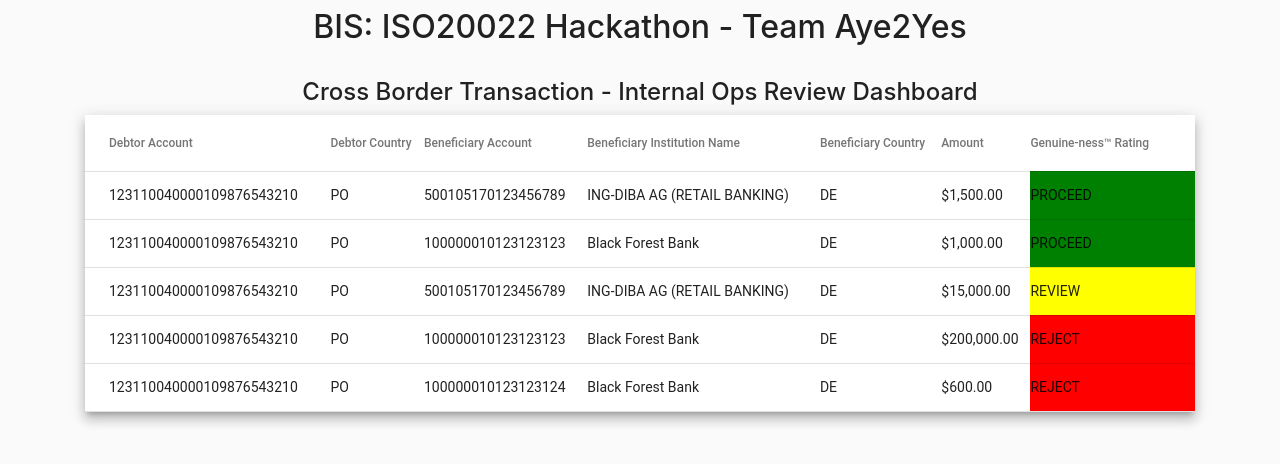
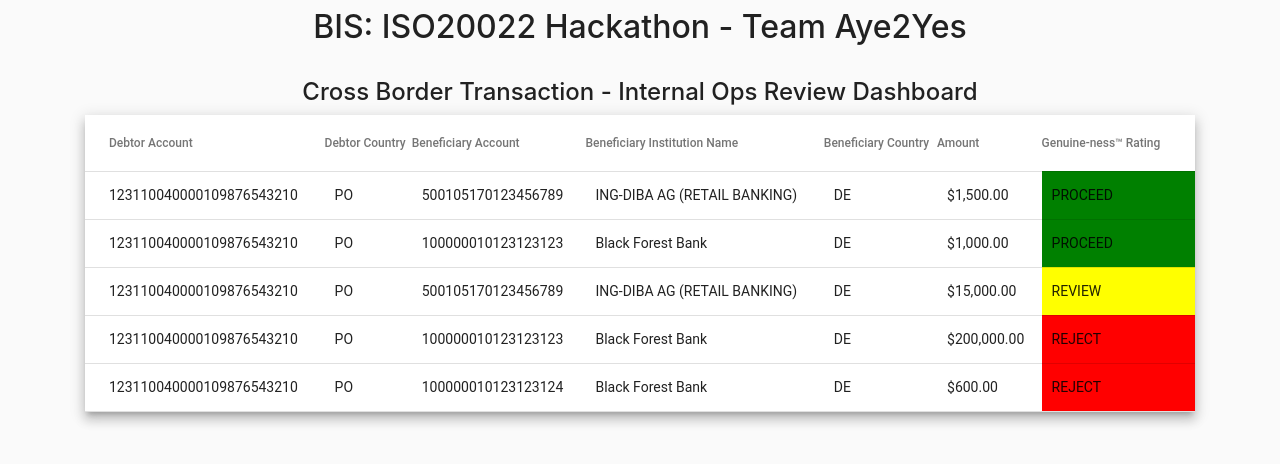
Before and after one commit to murali-github/pnc20022, an Angular app in the folder BisHackIso20022Ui/: page / in a window 1280 px wide. Shown: the top 464 px of the page. Built offline with nearby package versions, Linux system fonts and the light colour scheme.

Commit message:
Add cell padding for improved readability

```diff
--- a/BisHackIso20022Ui/src/app/app.component.css
+++ b/BisHackIso20022Ui/src/app/app.component.css
@@ -12,4 +12,9 @@
 .review {
   background-color: yellow;
 }
+
 tr:hover {background-color:#f5f5f5;}
+
+.mat-cell {
+  padding: 10px 10px 10px 10px;
+}
```
